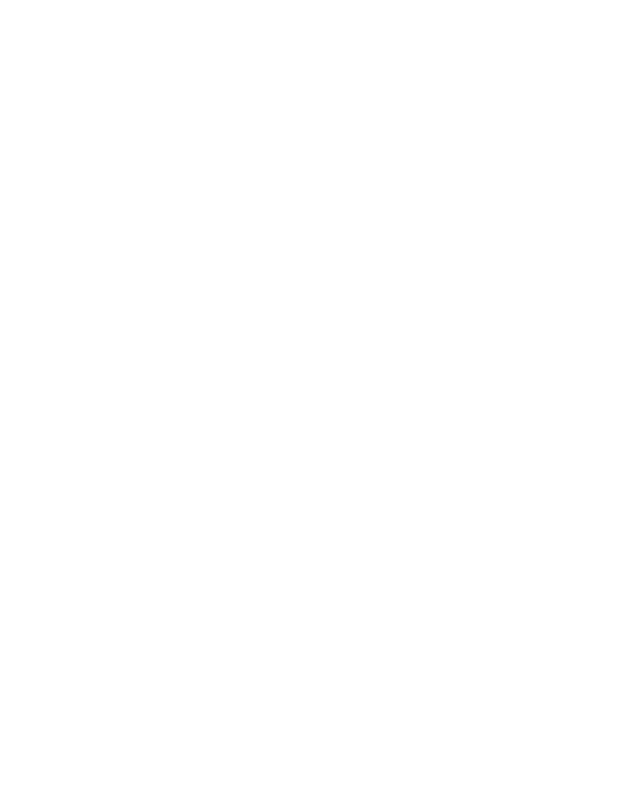
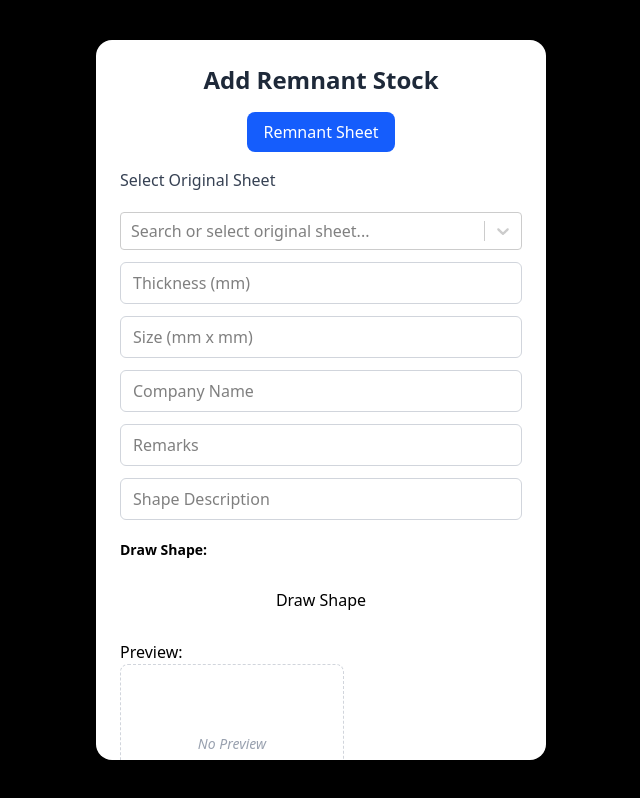
Before and after one commit to rahulbhongade358/Therm-x_Stock, a React (Vite) app in the folder client/: page /addremnantstocks in a window 1280 px wide. Before the commit this address had no page. Shown: the whole page, without its empty margins (319-959 px from the left). Built offline with nearby package versions, Linux system fonts and the light colour scheme; no server answers.

Commit message:
feat: implement RemnantCanvas component for drawing and saving shapes; update AddRemnantStockModal for remnant stock management

```diff
--- a/client/src/Components/AddRemnantStockModal .jsx
+++ b/client/src/Components/AddRemnantStockModal .jsx
@@ -4,10 +4,10 @@
 import Select from "react-select";
 import axios from "axios";
 import { Link } from "react-router";
-function AddStockRemnantModal({ onClose }) {
+function AddRemnantStockModal({ onClose }) {
   const [user, setUser] = useState(null);
   const [sheetOptions, setSheetOptions] = useState([]);
-  const [newStock, setNewStock] = useState({
+  const [remnantStock, setRemnantStock] = useState({
     sheetType: "remnant",
     thickness: "",
     size: "",
@@ -18,15 +18,15 @@
     shapeDescription: "",
     sheetCanvas: "",
   });
-  let canvaData = localStorage.getItem("sheetCanvas");
+  let remnantCanvasData = localStorage.getItem("remnantSheetCanvas");
 
   const addstock = async () => {
     try {
-      const sheetData = localStorage.getItem("newStockForm");
-      const restoredStock = sheetData ? JSON.parse(sheetData) : newStock;
+      const sheetData = localStorage.getItem("RemnantStockForm");
+      const restoredStock = sheetData ? JSON.parse(sheetData) : remnantStock;
       const payload = {
         ...restoredStock,
-        sheetCanvas: canvaData,
+        sheetCanvas: remnantCanvasData,
         addedBy: user?._id,
       };
       const response = await axios.post(
@@ -35,8 +35,8 @@
       );
       if (response?.data?.success) {
         toast.success(response.data.message);
-        localStorage.removeItem("sheetCanvas");
-        localStorage.removeItem("newStockForm");
+        localStorage.removeItem("remnantSheetCanvas");
+        localStorage.removeItem("RemnantStockForm");
         setTimeout(() => {
           window.location.href = "/";
         }, 2000);
@@ -64,9 +64,9 @@
   useEffect(() => {
     setUser(getCurrentuser());
     fetchSheets();
-    const savedForm = localStorage.getItem("newStockForm");
-    if (savedForm) {
-      setNewStock(JSON.parse(savedForm));
+    const remnantForm = localStorage.getItem("RemnantStockForm");
+    if (remnantForm) {
+      setRemnantStock(JSON.parse(remnantForm));
     }
   }, []);
   return (
@@ -91,11 +91,14 @@
             options={sheetOptions}
             value={
               sheetOptions.find(
-                (opt) => opt.value === newStock.orignalsheetid
+                (opt) => opt.value === remnantStock.orignalsheetid
               ) || null
             }
             onChange={(selected) =>
-              setNewStock({ ...newStock, orignalsheetid: selected.value })
+              setRemnantStock({
+                ...remnantStock,
+                orignalsheetid: selected.value,
+              })
             }
             placeholder="Search or select original sheet..."
             isSearchable
@@ -104,52 +107,60 @@
             type="number"
             placeholder="Thickness (mm)"
             className="border border-gray-300 px-3 py-2 rounded-md focus:outline-none focus:ring-2 focus:ring-blue-400"
-            value={newStock.thickness}
+            value={remnantStock.thickness}
             onChange={(e) =>
-              setNewStock({ ...newStock, thickness: e.target.value })
+              setRemnantStock({ ...remnantStock, thickness: e.target.value })
             }
           />
           <input
             type="text"
             placeholder="Size (mm x mm)"
             className="border border-gray-300 px-3 py-2 rounded-md focus:outline-none focus:ring-2 focus:ring-blue-400"
-            value={newStock.size}
-            onChange={(e) => setNewStock({ ...newStock, size: e.target.value })}
+            value={remnantStock.size}
+            onChange={(e) =>
+              setRemnantStock({ ...remnantStock, size: e.target.value })
+            }
           />
 
           <input
             type="text"
             placeholder="Company Name"
             className="border border-gray-300 px-3 py-2 rounded-md focus:outline-none focus:ring-2 focus:ring-blue-400"
-            value={newStock.companyname}
+            value={remnantStock.companyname}
             onChange={(e) =>
-              setNewStock({ ...newStock, companyname: e.target.value })
+              setRemnantStock({ ...remnantStock, companyname: e.target.value })
             }
           />
           <input
             type="text"
             placeholder="Remarks"
             className="border border-gray-300 px-3 py-2 rounded-md focus:outline-none focus:ring-2 focus:ring-blue-400"
-            value={newStock.remarks}
+            value={remnantStock.remarks}
             onChange={(e) =>
-              setNewStock({ ...newStock, remarks: e.target.value })
+              setRemnantStock({ ...remnantStock, remarks: e.target.value })
             }
           />
           <input
             type="text"
             placeholder="Shape Description"
             className="border border-gray-300 px-3 py-2 rounded-md focus:outline-none focus:ring-2 focus:ring-blue-400"
-            value={newStock.shapeDescription}
+            value={remnantStock.shapeDescription}
             onChange={(e) =>
-              setNewStock({ ...newStock, shapeDescription: e.target.value })
+              setRemnantStock({
+                ...remnantStock,
+                shapeDescription: e.target.value,
+              })
             }
           />
           <label className="text-sm font-semibold mt-2">Draw Shape:</label>
           <div className="max-w-4xl mx-auto p-4">
             <Link
-              to="/canvas"
+              to="/remnantcanvas"
               onClick={() =>
-                localStorage.setItem("newStockForm", JSON.stringify(newStock))
+                localStorage.setItem(
+                  "RemnantStockForm",
+                  JSON.stringify(remnantStock)
+                )
               }
             >
               Draw Shape
@@ -157,9 +168,9 @@
           </div>
           <div>
             <h2>Preview:</h2>
-            {canvaData ? (
+            {remnantCanvasData ? (
               <img
-                src={canvaData}
+                src={remnantCanvasData}
                 alt="Sheet Canvas"
                 className="w-70 h-50  border border-gray-300 rounded-lg shadow-sm"
               />
@@ -192,4 +203,4 @@
   );
 }
 
-export default AddStockRemnantModal;
+export default AddRemnantStockModal;
--- /dev/null
+++ b/client/src/Components/Canvas/RemnantCanvas.jsx
@@ -0,0 +1,80 @@
+import React, { useRef, useState } from "react";
+import { ReactSketchCanvas } from "react-sketch-canvas";
+import { Undo2, Redo2, Eraser, Save, Trash2, Pencil } from "lucide-react";
+
+function RemnantCanvas({ width = "100%", height = "500px" }) {
+  const canvasRef = useRef(null);
+  const [isEraser, setIsEraser] = useState(false);
+
+  const undo = () => canvasRef.current.undo();
+  const redo = () => canvasRef.current.redo();
+  const clear = () => canvasRef.current.clearCanvas();
+  const toggleEraser = () => {
+    setIsEraser(!isEraser);
+    canvasRef.current.eraseMode(!isEraser);
+  };
+
+  const saveCanvas = async () => {
+    const remnantCanvasData = await canvasRef.current.exportImage("png");
+    localStorage.setItem("remnantSheetCanvas", remnantCanvasData);
+    alert("Shape Saved Successfully. You can close this tab now.");
+    setTimeout(() => (window.location.href = "/addremnantstocks"), 1000);
+  };
+
+  return (
+    <div className="relative">
+      <div>Remnant Canvas</div>
+      <ReactSketchCanvas
+        ref={canvasRef}
+        width={width}
+        height={height}
+        strokeWidth={isEraser ? 10 : 3}
+        strokeColor={isEraser ? "white" : "black"}
+        className="border rounded-lg"
+      />
+
+      <div className="flex flex-wrap gap-2 mt-4">
+        <button
+          onClick={undo}
+          className="p-2 bg-gray-200 rounded hover:bg-gray-300"
+          title="Undo"
+        >
+          <Undo2 size={18} />
+        </button>
+        <button
+          onClick={redo}
+          className="p-2 bg-gray-200 rounded hover:bg-gray-300"
+          title="Redo"
+        >
+          <Redo2 size={18} />
+        </button>
+        <button
+          onClick={toggleEraser}
+          className={`p-2 rounded ${
+            isEraser ? "bg-yellow-400" : "bg-gray-200"
+          } hover:bg-yellow-300`}
+          title="Eraser Mode"
+        >
+          {isEraser ? <Pencil size={18} /> : <Eraser size={18} />}
+        </button>
+
+        <button
+          onClick={clear}
+          className="p-2 bg-red-500 text-white rounded hover:bg-red-600"
+          title="Clear Canvas"
+        >
+          <Trash2 size={18} />
+        </button>
+        <button
+          onClick={saveCanvas}
+          className="p-2 bg-green-600 text-white rounded hover:bg-green-700"
+          title="Save"
+        >
+          <Save size={18} />
+        </button>
+      </div>
+    </div>
+  );
+}
+
+export default RemnantCanvas;
--- a/client/src/Components/StockTable.jsx
+++ b/client/src/Components/StockTable.jsx
@@ -14,6 +14,8 @@
     );
     setStocks(response.data.data);
     setRemnantStocks(response.data.remnantstock);
+    console.log(response.data.remnantstock);
+    console.log(response.data.data);
   };
   const searchStock = async () => {
     toast.loading("🔎 Searching for stocks...", { id: "searching" });
--- a/client/src/Views/Dashboard.jsx
+++ b/client/src/Views/Dashboard.jsx
@@ -2,7 +2,7 @@
 import Sidebar from "../Components/Sidebar";
 import Navbar from "../Components/Navbar";
 import AddStockModal from "../Components/AddStockModal";
-import AddStockRemnantModal from "./../Components/AddRemnantStockModal ";
+import AddStockRemnantModal from "../Components/AddRemnantStockModal ";
 import axios from "axios";
 
 import { getCurrentuser } from "../utils/utils";
--- a/client/src/main.jsx
+++ b/client/src/main.jsx
@@ -11,6 +11,8 @@
 import UpdateRemnant from "./Views/UpdateRemnant.jsx";
 import StockDetails from "./Views/StockDetails.jsx";
 import Canvas from "./Components/Canvas/Canvas.jsx";
+import AddRemnantStockModal from "./Components/AddRemnantStockModal .jsx";
+import RemnantCanvas from "./Components/Canvas/RemnantCanvas.jsx";
 
 createRoot(document.getElementById("root")).render(
   <Router>
@@ -19,11 +21,13 @@
       <Route path="/login" element={<Login />} />
       <Route path="/signup" element={<Signin />} />
       <Route path="/addstocks" element={<AddStockModal />} />
+      <Route path="/addremnantstocks" element={<AddRemnantStockModal />} />
       <Route path="/allstocks" element={<StockTable />} />
       <Route path="/update/:id" element={<Update />} />
       <Route path="/updateremnant/:id" element={<UpdateRemnant />} />
       <Route path="/stockdetails/:id" element={<StockDetails />} />
       <Route path="/canvas" element={<Canvas />} />
+      <Route path="/remnantcanvas" element={<RemnantCanvas />} />
     </Routes>
   </Router>
 );
```
Also changed, not shown: 2 other files (tests, documents, lock files or other folders).
